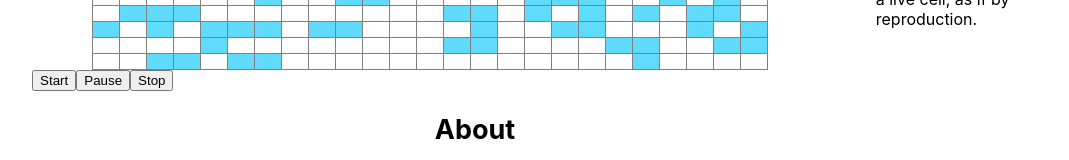
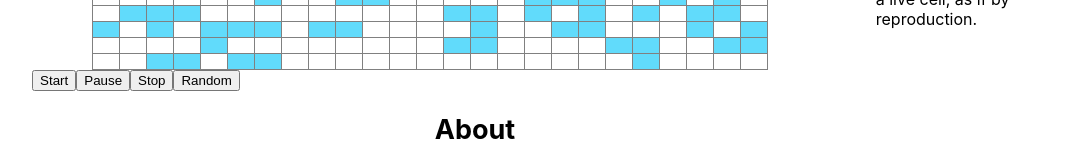
Before and after one commit to Apiyo4/Game-of-life, a React (Create React App) app in the folder client/: page / in a window 1280 px wide. Shown: the part 512-672 px from the top of the page, without its empty margins (165-1234 px from the left). Built offline with nearby package versions, Linux system fonts and the light colour scheme.

Commit message:
Add functionality for a random button

```diff
--- a/client/src/App.js
+++ b/client/src/App.js
@@ -94,6 +94,10 @@ class App extends Component {
       generation: 0,
     });
   }
+  randomButton=()=>{
+    this.randomRun()
+    this.startButton()
+  }
   componentDidMount(){
     this.randomRun();
   }
@@ -116,7 +120,7 @@ class App extends Component {
                 />
               </div>
               <div>
-                <Buttons startButton= {this.startButton} pauseButton={this.pauseButton} stopButton= {this.stopButton}/>
+                <Buttons startButton= {this.startButton} pauseButton={this.pauseButton} stopButton= {this.stopButton} randomButton= {this.randomButton}/>
               </div>
             </div>
           </div>
--- a/client/src/Buttons.jsx
+++ b/client/src/Buttons.jsx
@@ -9,6 +9,7 @@ class Buttons extends Component{
                     <button onClick={this.props.pauseButton}>Pause</button>
 
                     <button onClick={this.props.stopButton}>Stop</button>
+                    <button onClick={this.props.randomButton}>Random</button>
             </div>
         )
     }
```
